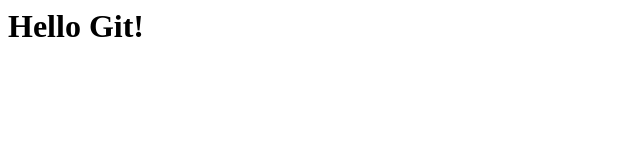
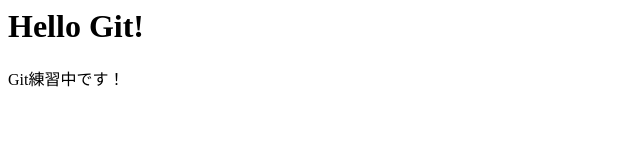
Before and after one commit to hiroki1218/git-practice, a plain HTML site: page index.html in a window 1280 px wide. Shown: the whole page, without its empty margins (0-640 px from the left). Drawn offline with Linux system fonts and the light colour scheme.

Commit message:
練習2回目のコミット

```diff
--- a/index.html
+++ b/index.html
@@ -1 +1,2 @@
 <h1>Hello Git!</h1>
+<p>Git練習中です！<p>
```
